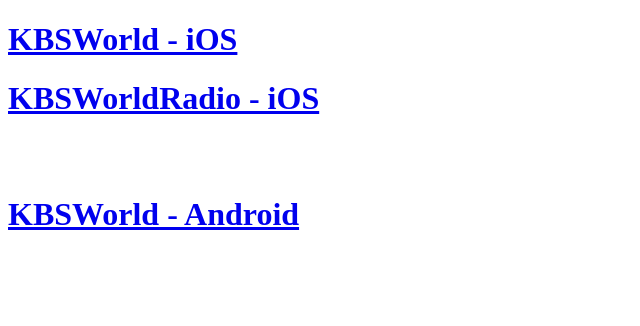
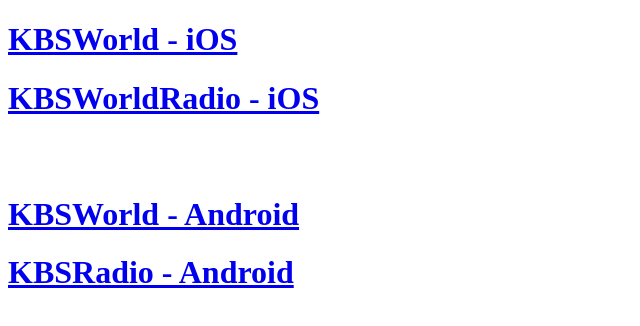
Before and after one commit to callin2/maneulab, a website: page apps/kbs.html in a window 1280 px wide. Shown: the whole page, without its empty margins (0-640 px from the left). Drawn offline with Linux system fonts and the light colour scheme.

Commit message:
KBSRadio - Android 추가

```diff
--- a/apps/kbs.html
+++ b/apps/kbs.html
@@ -8,5 +8,6 @@
 <br>
 <br>
 <H1><a href="https://www.dropbox.com/s/iz52fu8sgc53jy4/KBS_World.apk?dl=0">KBSWorld - Android<a></H1>
+<H1><a href="https://www.dropbox.com/s/nv36ny7dbtuoabf/KBSRadio.apk?dl=0">KBSRadio - Android<a></H1>
 
 <html>
```
